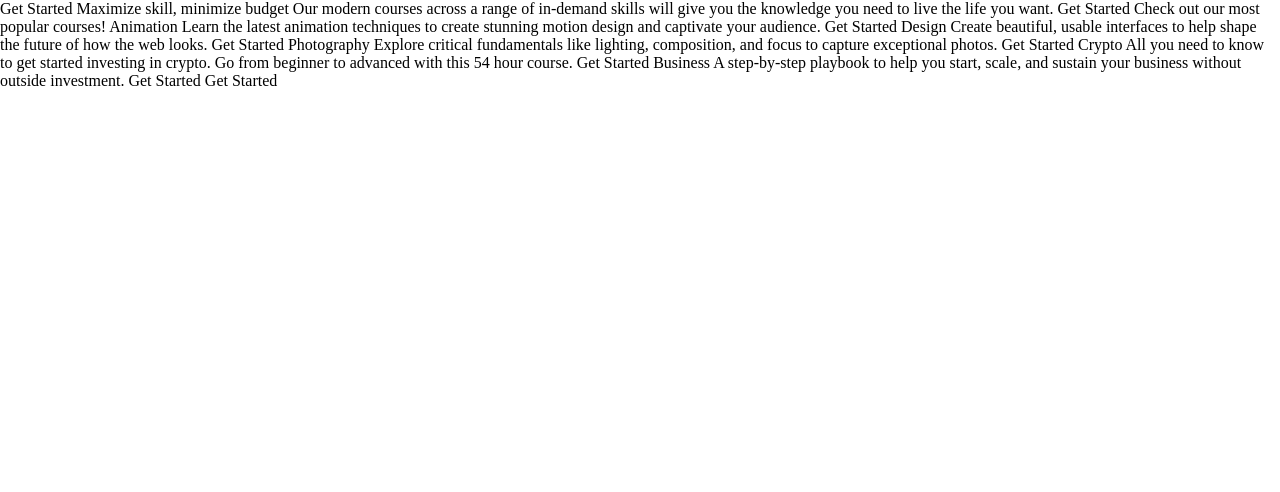
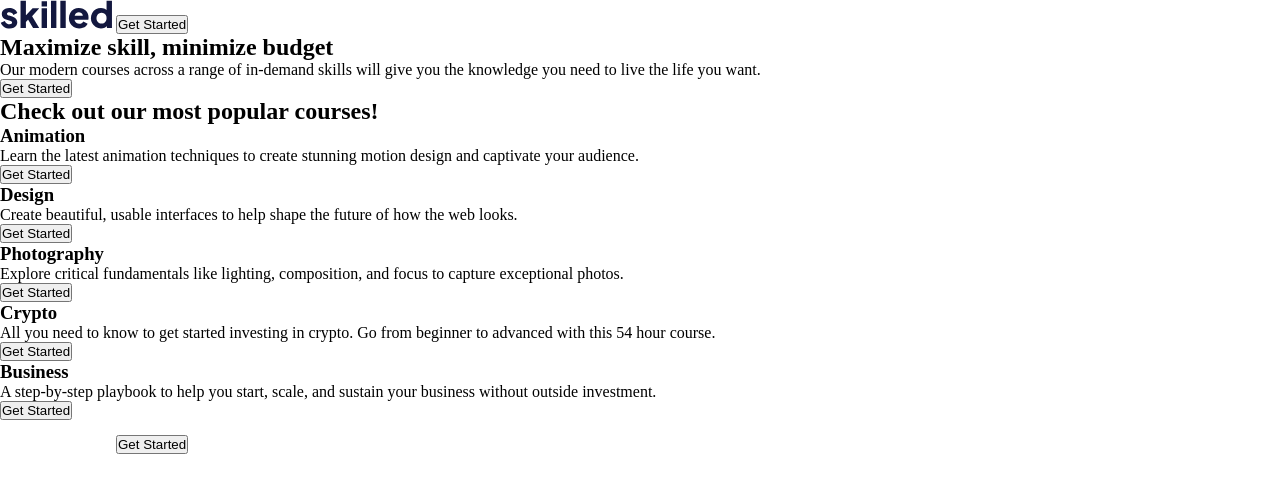
Before and after one commit to andrew2764/skilled-elearning-landing-page, a plain HTML site: page src/index.html in a window 1280 px wide. Drawn offline with Linux system fonts and the light colour scheme.

Commit message:
Add markup

```diff
--- a/src/index.html
+++ b/src/index.html
@@ -13,43 +13,70 @@
 
 <body>
 
-  Get Started
-
-  Maximize skill, minimize budget
-
+  <main class="container">
+    <header>
+      <img src="./assets/logo-dark.svg" alt="logo">
+      <button>Get Started</button>
+    </header>
+    <section>
+      <h1>Maximize skill, minimize budget</h1>
+      <p>
         Our modern courses across a range of in-demand skills will give you the
         knowledge you need to live the life you want.
+      </p>
+      <button>Get Started</button>
+    </section>
 
-  Get Started
-
-  Check out our most popular courses!
-
-  Animation
+    <section>
+      <div>
+        <h2>Check out our most popular courses!</h2>
+      </div>
+      <div>
+        <h3>Animation</h3>
+        <p>
           Learn the latest animation techniques to create stunning motion
           design and captivate your audience.
-  Get Started
-
-  Design
+        </p>
+        <button>Get Started</button>
+      </div>
+      <div>
+        <h3>Design</h3>
+        <p>
           Create beautiful, usable interfaces to help shape the future of
           how the web looks.
-  Get Started
-
-  Photography
+        </p>
+        <button>Get Started</button>
+      </div>
+      <div>
+        <h3>Photography</h3>
+        <p>
           Explore critical fundamentals like lighting, composition, and focus
           to capture exceptional photos.
-  Get Started
-
-  Crypto
+        </p>
+        <button>Get Started</button>
+      </div>
+      <div>
+        <h3>Crypto</h3>
+        <p>
           All you need to know to get started investing in crypto. Go from beginner
           to advanced with this 54 hour course.
-  Get Started
-
-  Business
+        </p>
+        <button>Get Started</button>
+      </div>
+      <div>
+        <h3>Business</h3>
+        <p>
           A step-by-step playbook to help you start, scale, and sustain your business
           without outside investment.
-  Get Started
-
-  Get Started
+        </p>
+        <button>Get Started</button>
+      </div>
+    </section>
+    <footer>
+      <img src="./assets/logo-light.svg" alt="logo">
+      <button>Get Started</button>
+    </footer>
+  </main>
 
   <script src="index.js"></script>
 </body>
```
Lines whose indentation alone changed are shown as unchanged.
